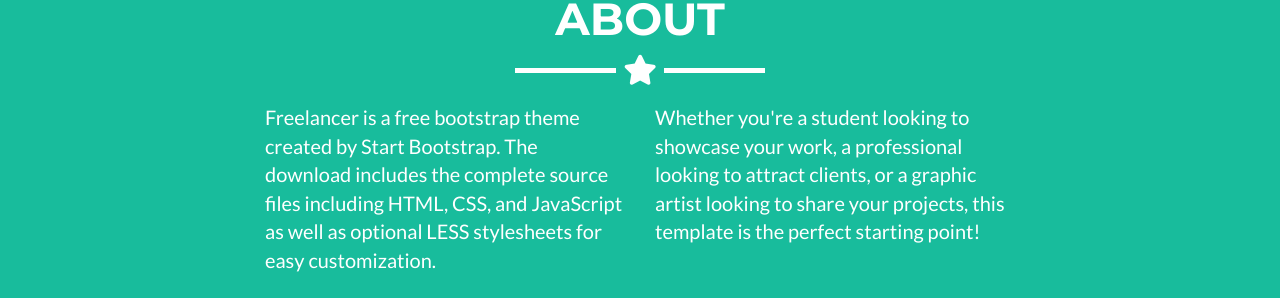
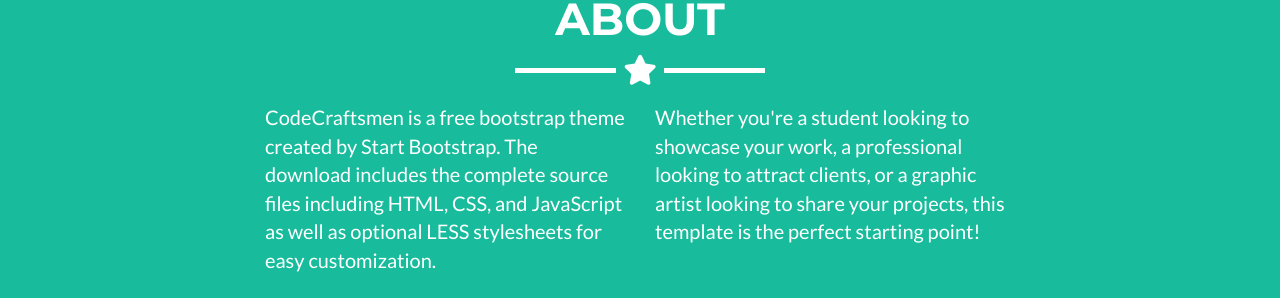
Before and after one commit to sngs0849/codecraftsmen, a Jekyll site: the page built from _posts/2014-07-18-project-1.markdown, in a window 1280 px wide and 900 px high, scrolled down 1623 px. Shown: the part 155-453 px from the top of the window. Built offline with Jekyll 4.4.1, drawn with Linux system fonts in a browser that asks for light colours.

Commit message:
Update about.html

```diff
--- a/_includes/about.html
+++ b/_includes/about.html
@@ -9,7 +9,7 @@
     </div>
     <div class="row">
       <div class="col-lg-4 col-lg-offset-2">
-        <p>Freelancer is a free bootstrap theme created by Start Bootstrap. The download includes the complete
+        <p>CodeCraftsmen is a free bootstrap theme created by Start Bootstrap. The download includes the complete
           source files including HTML, CSS, and JavaScript as well as optional LESS stylesheets for easy
           customization.</p>
       </div>
```
